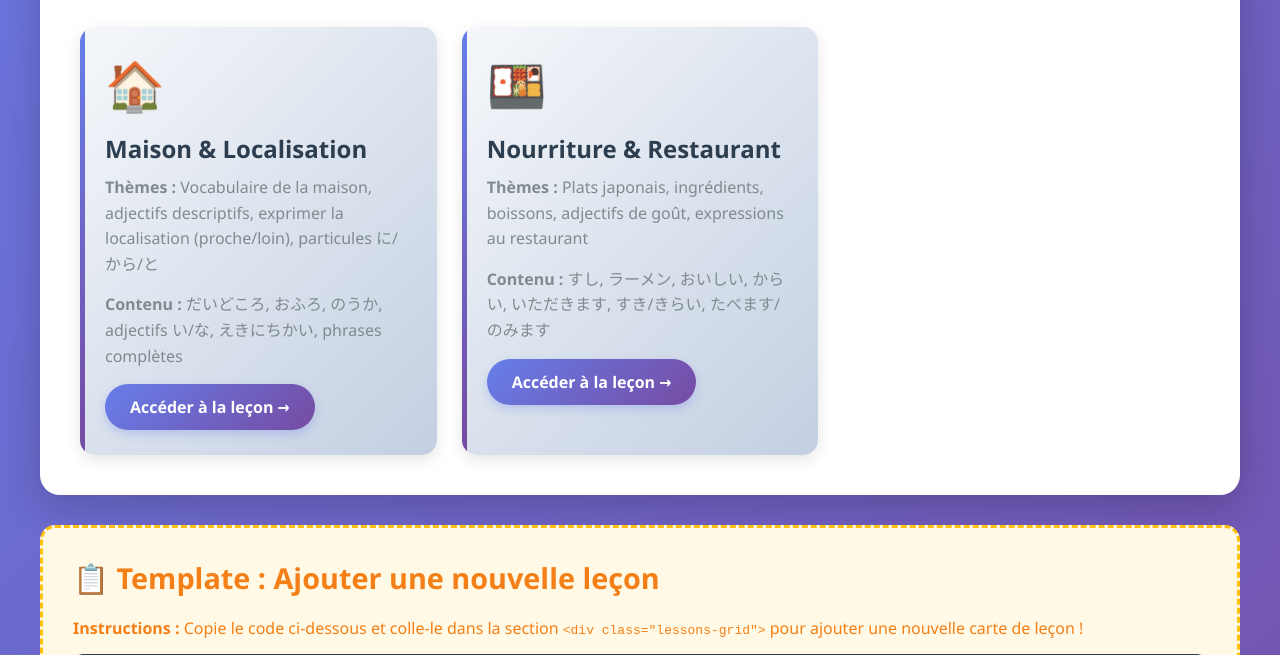
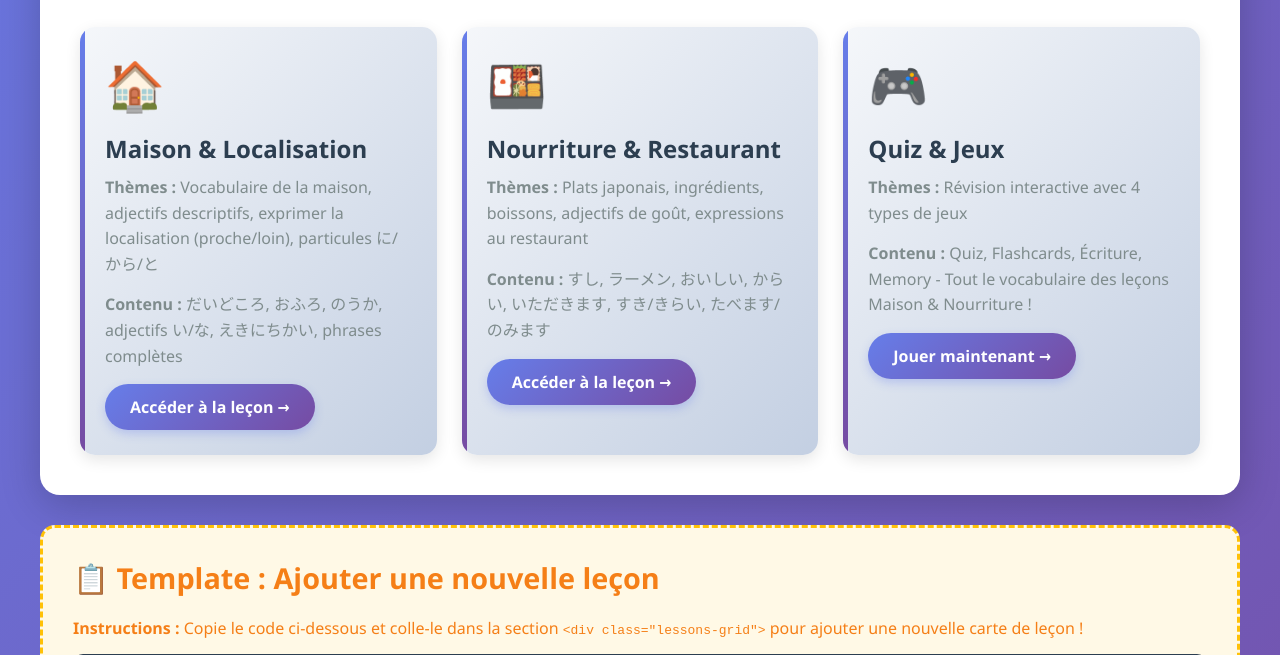
Before and after one commit to Neko-IT-Org/inl, a plain HTML site: page japonais/index.html in a window 1280 px wide. Shown: the part 725-1380 px from the top of the page. Drawn offline with Linux system fonts and the light colour scheme.

Commit message:
Update index.html

```diff
--- a/japonais/index.html
+++ b/japonais/index.html
@@ -551,7 +551,20 @@
                         Accéder à la leçon →
                     </a>
                 </div>
-
+<div class="lesson-card">
+    <span class="lesson-emoji">🎮</span>
+    <h3>Quiz & Jeux</h3>
+    <p>
+        <strong>Thèmes :</strong> Révision interactive avec 4 types de jeux
+    </p>
+    <p>
+        <strong>Contenu :</strong> Quiz, Flashcards, Écriture, Memory -
+        Tout le vocabulaire des leçons Maison & Nourriture !
+    </p>
+    <a href="quiz.html" class="lesson-link">
+        Jouer maintenant →
+    </a>
+</div>
                 <!-- TEMPLATE POUR FUTURES LEÇONS (laisser commenté) -->
                 <!--
                 <div class="lesson-card">
```
